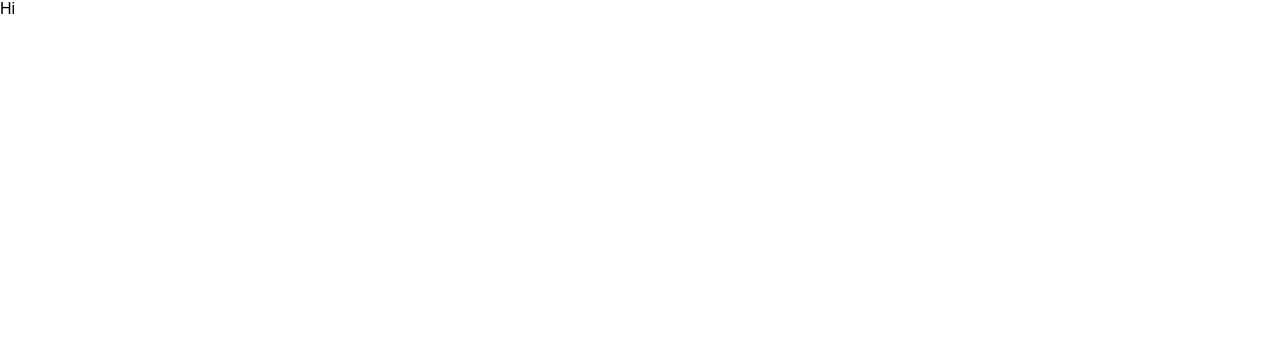
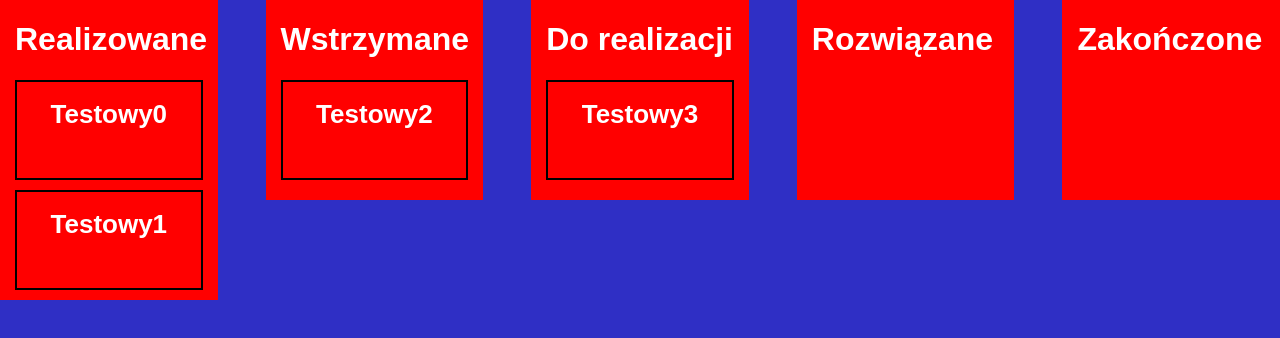
Before and after one commit to Rayahenn/task-manager, a Vue app: page / in a window 1280 px wide. Shown: the top 338 px of the page. Built offline with nearby package versions, Linux system fonts and the light colour scheme.

Commit message:
Add lists of tasks and example tasks

```diff
--- a/package.json
+++ b/package.json
@@ -8,11 +8,13 @@
   },
   "dependencies": {
     "core-js": "^3.6.4",
+    "sass-loader": "^8.0.2",
     "vue": "^2.6.11"
   },
   "devDependencies": {
     "@vue/cli-plugin-babel": "~4.2.0",
     "@vue/cli-service": "~4.2.0",
+    "node-sass": "^4.13.1",
     "vue-template-compiler": "^2.6.11"
   }
 }
--- a/src/App.vue
+++ b/src/App.vue
@@ -1,15 +1,74 @@
 <template>
   <div id="app">
-    Hi
+    <div class="wrapper">
+      <div class="taskList" v-for="board in boards" :key="board.id">
+        <h1>{{ board.name }}</h1>
+        <div class="taskItem" v-for="task in taskList" :key="task.id" :board="task.board_id" v-if="task.board_id === board.id">
+          <h1>{{ task.name }}</h1>
+        </div>
+      </div>
+
+
+
+
+    </div>
   </div>
 </template>
 
 <script>
-
+//import TaskItem from '@/components/TaskItem';
 
 export default {
   name: 'App',
-  components: { }
+  //components: { TaskItem }
+  data() {
+    return {
+       taskList: [
+                {
+                    id: 1,
+                    board_id: 1,
+                    name: "Testowy0"
+                },
+                {
+                    id: 2,
+                    board_id: 1,
+                    name: "Testowy1"
+                },
+                {
+                    id: 3,
+                    board_id: 2,
+                    name: "Testowy2"
+                },
+                {
+                    id: 4,
+                    board_id: 3,
+                    name: "Testowy3"
+                }
+            ],
+        boards: [
+          {
+            id: 1,
+            name: "Realizowane"
+          },
+           {
+            id: 2,
+            name: "Wstrzymane"
+          },
+           {
+            id: 3,
+            name: "Do realizacji"
+          },
+           {
+            id: 4,
+            name: "Rozwiązane"
+          },
+           {
+            id: 5,
+            name: "Zakończone"
+          }
+        ]
+  }
+  }
 }
 </script>
 
@@ -24,4 +83,38 @@ export default {
     padding: 0;
   }
 
+  .wrapper {
+    display: flex;
+    position: relative;
+   justify-content: space-between;
+    height: 100vh;
+    width: 100%;
+    background-color: rgb(47, 47, 197);
+
+    color: white;
+    margin: 0;
+  }
+
+  .taskList {
+    height: auto;
+    position: relative;
+    display: inline-block;
+    width: 17%;
+    background-color: red;
+    padding: 0 15px;
+    margin: 0 0 auto;
+    min-height: 200px;
+
+  }
+  .taskItem {
+        position: relative;
+        display: flex;
+
+        justify-content: center;
+        width: 100%;
+        border: 2px solid black;
+        height: 100px;
+        margin: 10px 0;
+        font-size: 13px
+  }
 </style>
--- /dev/null
+++ b/src/components/TaskItem.vue
@@ -0,0 +1,36 @@
+<template>
+    <div class="taskItem">
+        <h1>{{taskList.name}}</h1>
+    </div>
+</template>
+
+<script>
+export default {
+    props: {
+        name: String
+    },
+    data() {
+        return{
+            taskList: [
+                {
+                    id: 1,
+                    name: "Poprawa edito"
+                },
+                {
+                    id: 2,
+                    name: "Testowy"
+                }
+            ]
+        }
+    }
+}
+</script>
+
+<style>
+    .taskItem {
+        position: relative;
+        width: 100%;
+        border: 2px solid black;
+        height: 100px;
+    }
+</style>
```
Also changed, not shown: 1 other file (tests, documents, lock files or other folders).
